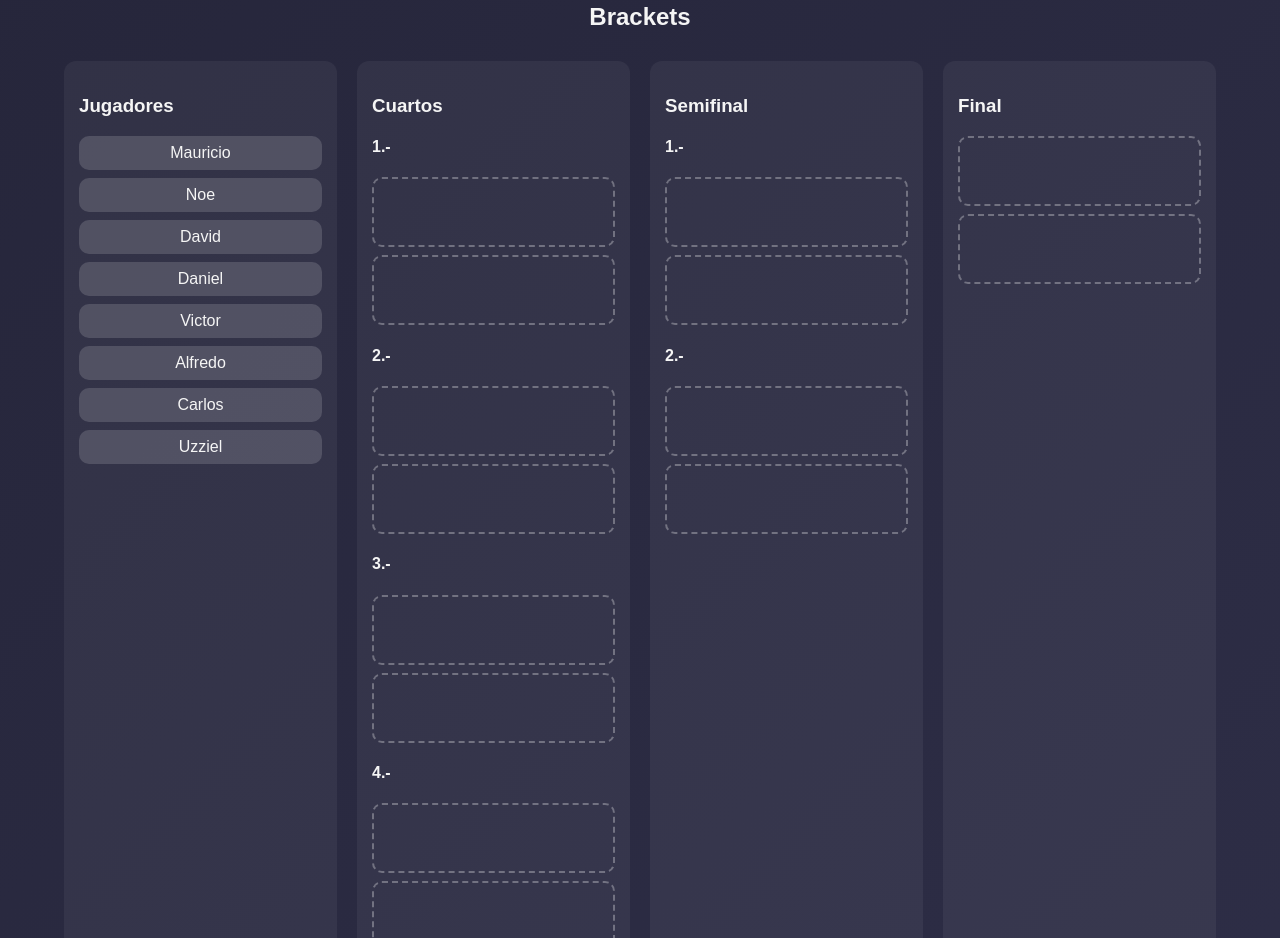
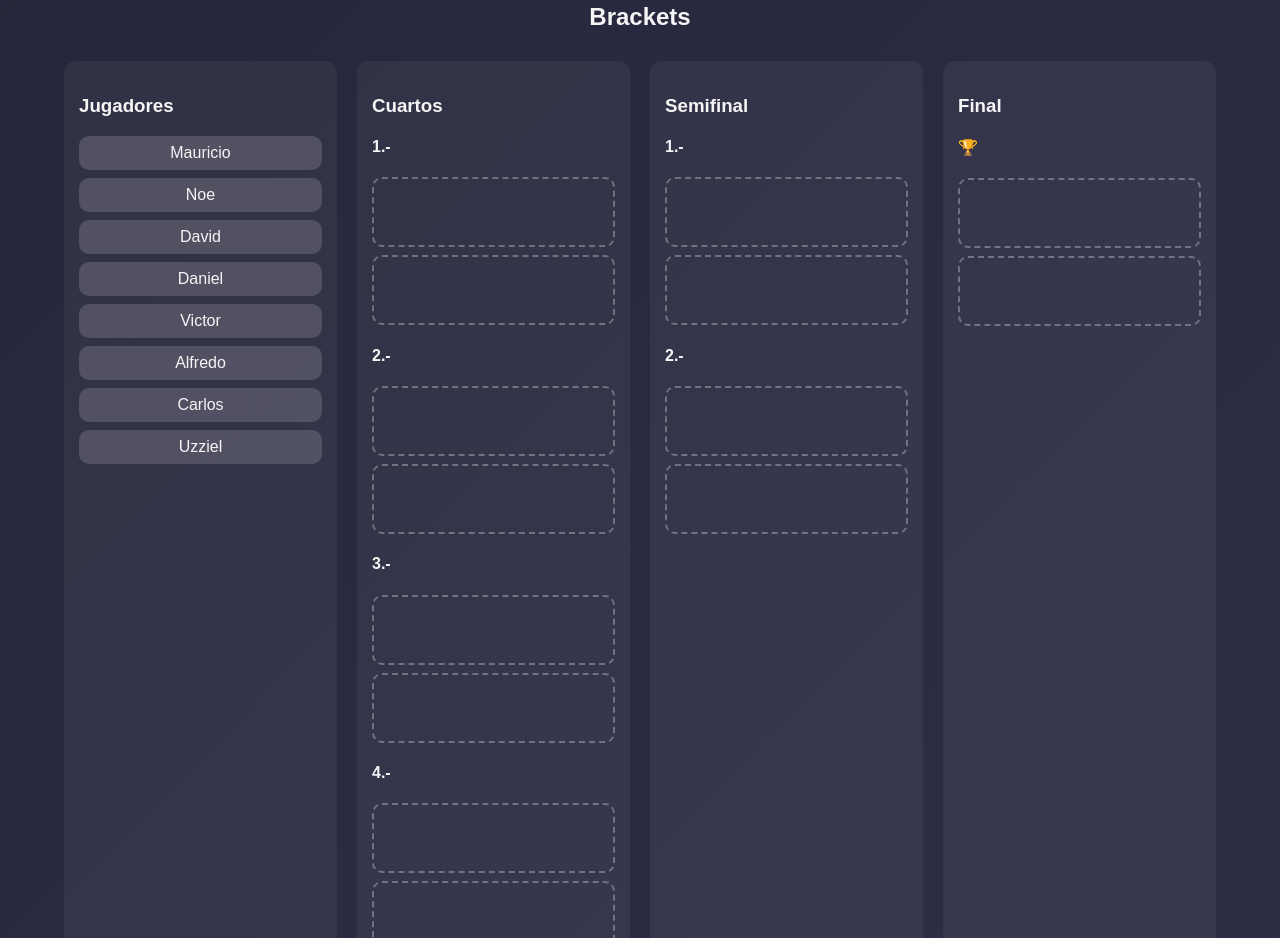
Before and after one commit to AlexZirael/ilprandomcup, a plain HTML site: page index.html in a window 1280 px wide. Shown: the part 2651-3589 px from the top of the page. Drawn offline with Linux system fonts and the light colour scheme.

Commit message:
Update index.html

```diff
--- a/index.html
+++ b/index.html
@@ -216,6 +216,7 @@
       <!-- Final -->
       <div class="round">
         <h3>Final</h3>
+        <h4>🏆</h4>
         <div class="dropzone"></div>
         <div class="dropzone"></div>
       </div>
```
